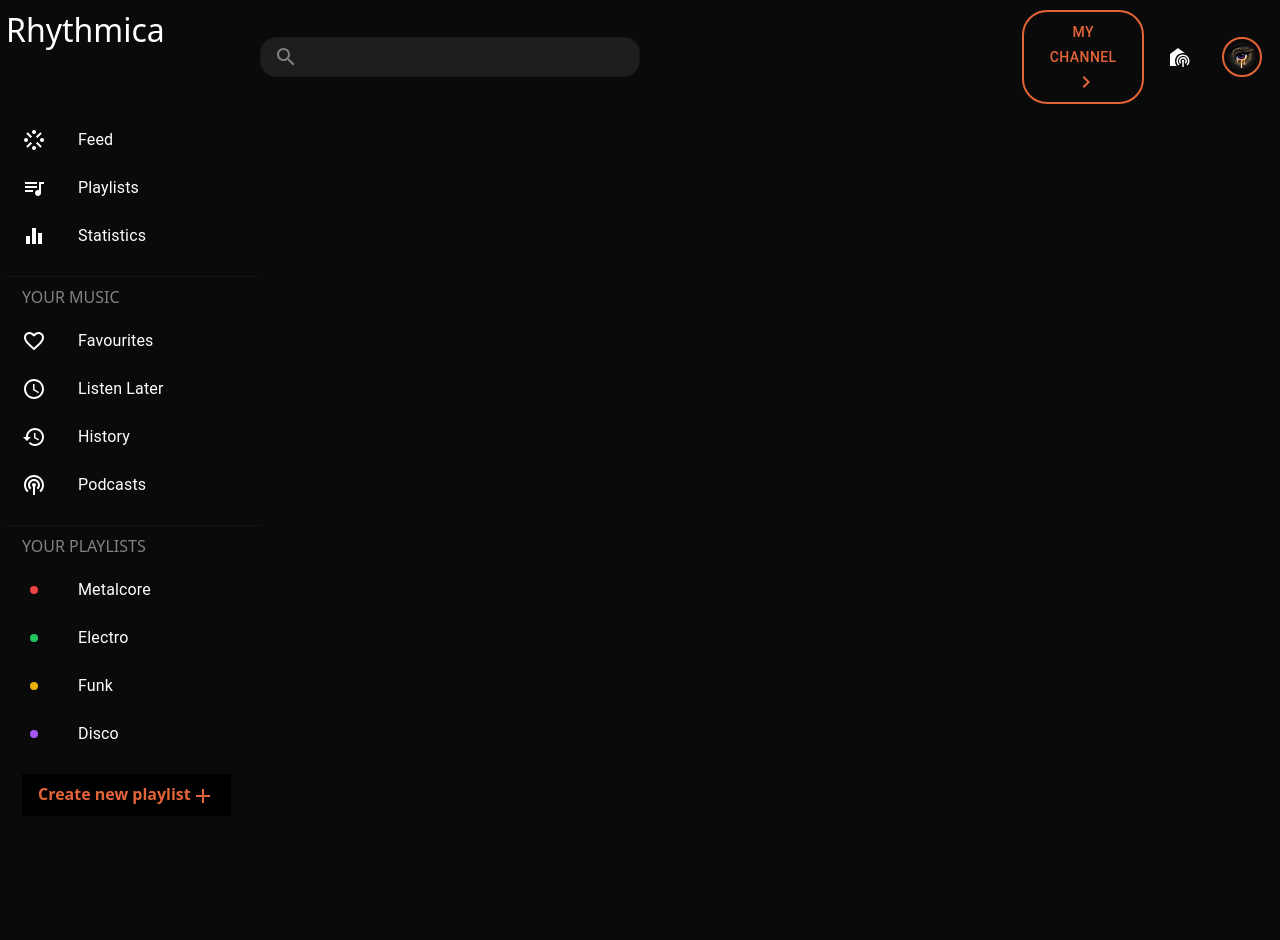
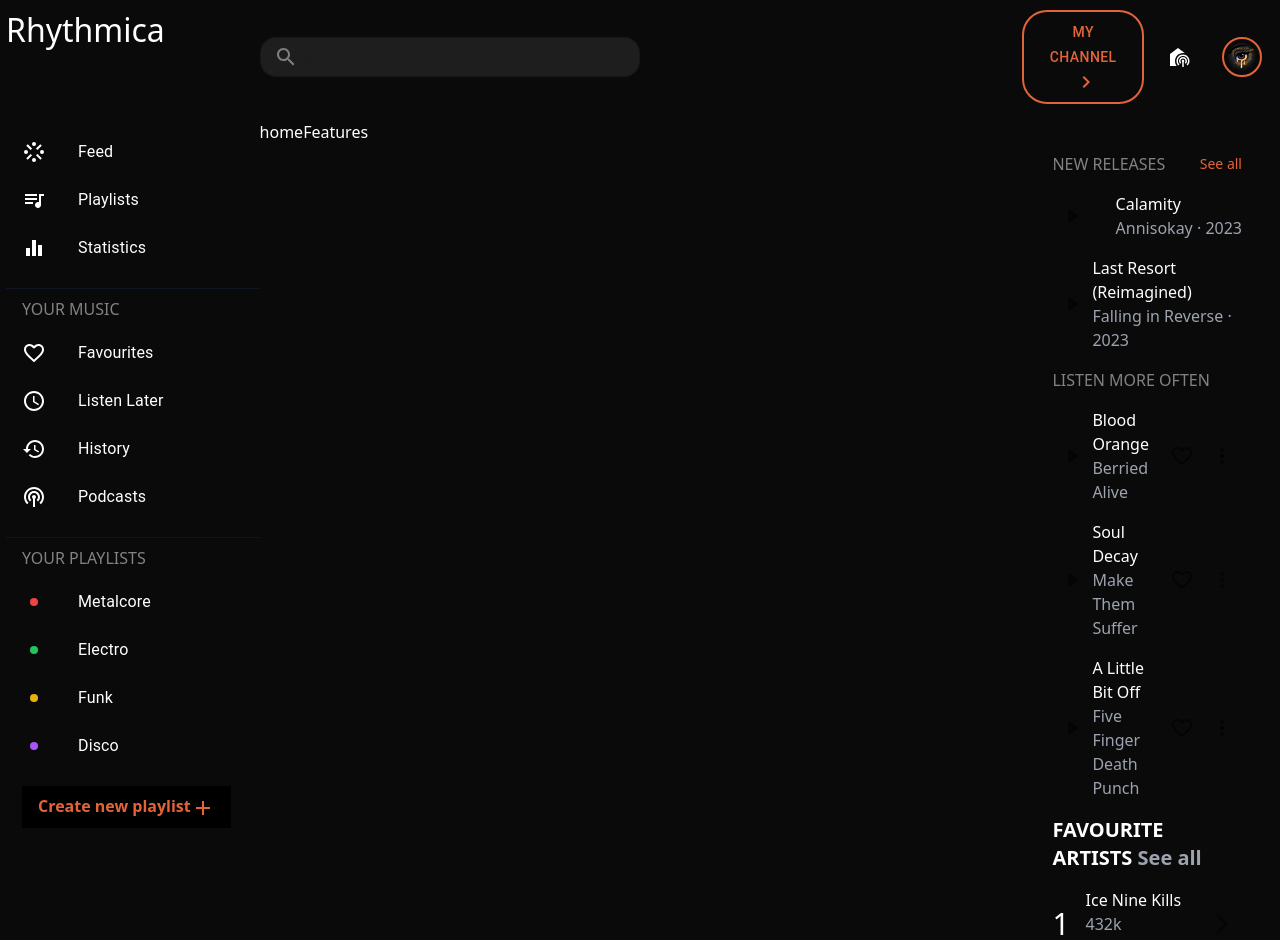
Before and after one commit to thecryptoeditor/rhythmica, a React (Create React App) app: page / in a window 1280 px wide. Shown: the top 940 px of the page. Before the commit the page ends 830 px from the top, so only its background shows below. Built offline with nearby package versions, Linux system fonts and the light colour scheme.

Commit message:
structure added for right sidebar

```diff
--- a/src/assets/styles/_custom.scss
+++ b/src/assets/styles/_custom.scss
@@ -13,11 +13,11 @@ p {
     width: 20%;
 }
 
-.searchbar-section {
+.searchbar-section, .homefeature-section {
     width: 60%;
 }
 
-.personal-section {
+.personal-section, .rightsidebar-section {
     width: 20%;
 }
 
--- /dev/null
+++ b/src/components/layouts/rightSideBar.js
@@ -0,0 +1,104 @@
+// Assuming you have installed tailwindcss and @mui/material with npm or yarn
+import React from 'react';
+import { IconButton } from '@mui/material';
+import PlayArrowIcon from '@mui/icons-material/PlayArrow';
+import FavoriteBorderIcon from '@mui/icons-material/FavoriteBorder';
+import MoreVertIcon from '@mui/icons-material/MoreVert';
+import ArrowForwardIosIcon from '@mui/icons-material/ArrowForwardIos';
+
+const releases = [
+    { id: 1, title: 'Calamity', artist: 'Annisokay', year: '2023' },
+    { id: 2, title: 'Last Resort (Reimagined)', artist: 'Falling in Reverse', year: '2023' },
+    // ...other releases
+];
+
+const songs = [
+    { id: 1, title: 'Blood Orange', artist: 'Berried Alive' },
+    { id: 2, title: 'Soul Decay', artist: 'Make Them Suffer' },
+    { id: 3, title: 'A Little Bit Off', artist: 'Five Finger Death Punch' },
+    // ...other songs
+];
+
+const artists = [
+    { id: 1, name: 'Ice Nine Kills', subscribers: '432k' },
+    { id: 2, name: 'Bloodywood', subscribers: '31k' },
+    { id: 3, name: 'Bad Omens', subscribers: '183k' },
+    // ...other artists
+];
+
+const NewReleases = () => (
+    <div className='newreleases-section'>
+        <div className='flex justify-between items-center mb-4'>
+            <p style={{color: 'rgb(130, 130, 130)'}}>NEW RELEASES</p>
+            <span className="text-gray-400 text-sm theme-color">See all</span>
+        </div>
+        {releases.map((release) => (
+            <div key={release.id} className="flex items-center justify-between mb-4">
+                <IconButton>
+                    <PlayArrowIcon />
+                </IconButton>
+                <div className="flex flex-col">
+                    <span className="text-white">{release.title}</span>
+                    <span className="text-gray-400">{release.artist} · {release.year}</span>
+                </div>
+            </div>
+        ))}
+    </div>
+);
+
+const FrequentListens = () => (
+    <div>
+        <h2 className="mb-4" style={{color: 'rgb(130, 130, 130)'}}>LISTEN MORE OFTEN</h2>
+        {songs.map((song) => (
+            <div key={song.id} className="flex items-center justify-between mb-4">
+                <div className="flex items-center">
+                    <IconButton>
+                        <PlayArrowIcon />
+                    </IconButton>
+                    <div className="flex flex-col">
+                        <span className="text-white">{song.title}</span>
+                        <span className="text-gray-400">{song.artist}</span>
+                    </div>
+                </div>
+                <IconButton>
+                    <FavoriteBorderIcon />
+                </IconButton>
+                <IconButton>
+                    <MoreVertIcon />
+                </IconButton>
+            </div>
+        ))}
+    </div>
+);
+
+const FavouriteArtists = () => (
+    <div>
+        <h2 className="text-white text-xl font-bold mb-4">FAVOURITE ARTISTS <span className="text-gray-400">See all</span></h2>
+        {artists.map((artist, index) => (
+            <div key={artist.id} className="flex items-center justify-between mb-4">
+                <div className="flex items-center">
+                    <span className="text-white text-3xl mr-4">{index + 1}</span>
+                    <div className="flex flex-col">
+                        <span className="text-white">{artist.name}</span>
+                        <span className="text-gray-400">{artist.subscribers} subscribers</span>
+                    </div>
+                </div>
+                <IconButton>
+                    <ArrowForwardIosIcon />
+                </IconButton>
+            </div>
+        ))}
+    </div>
+);
+
+const Rightsidebar = () => {
+    return (
+        <div className="rightsidebar-section p-8">
+            <NewReleases />
+            <FrequentListens />
+            <FavouriteArtists />
+        </div>
+    );
+};
+
+export default Rightsidebar;
--- a/src/pages/Home/homeBody.js
+++ b/src/pages/Home/homeBody.js
@@ -1,10 +1,14 @@
 import React from 'react';
 import Leftsidebar from '../../components/layouts/leftSideBar';
+import Rightsidebar from '../../components/layouts/rightSideBar';
+import Homefeatures from './homeFeatures';
 
 export default function Body() {
     return (
-        <div>
+        <div className='home-body flex mt-3'>
             <Leftsidebar />
+            <Homefeatures />
+            <Rightsidebar />
         </div>
     )
 }
--- /dev/null
+++ b/src/pages/Home/homeFeatures.js
@@ -0,0 +1,7 @@
+import React from 'react'
+
+export default function homeFeatures() {
+    return (
+        <div className='homefeature-section'>homeFeatures</div>
+    )
+}
```
